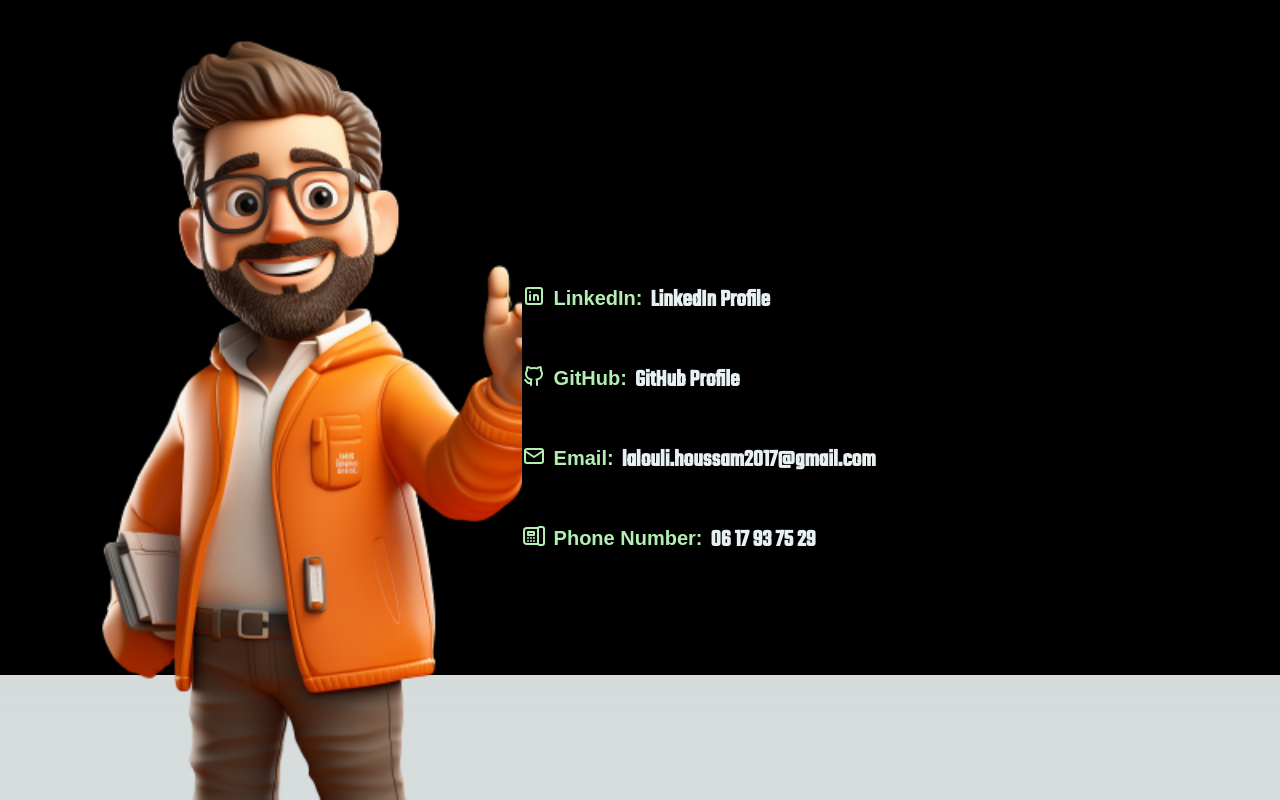
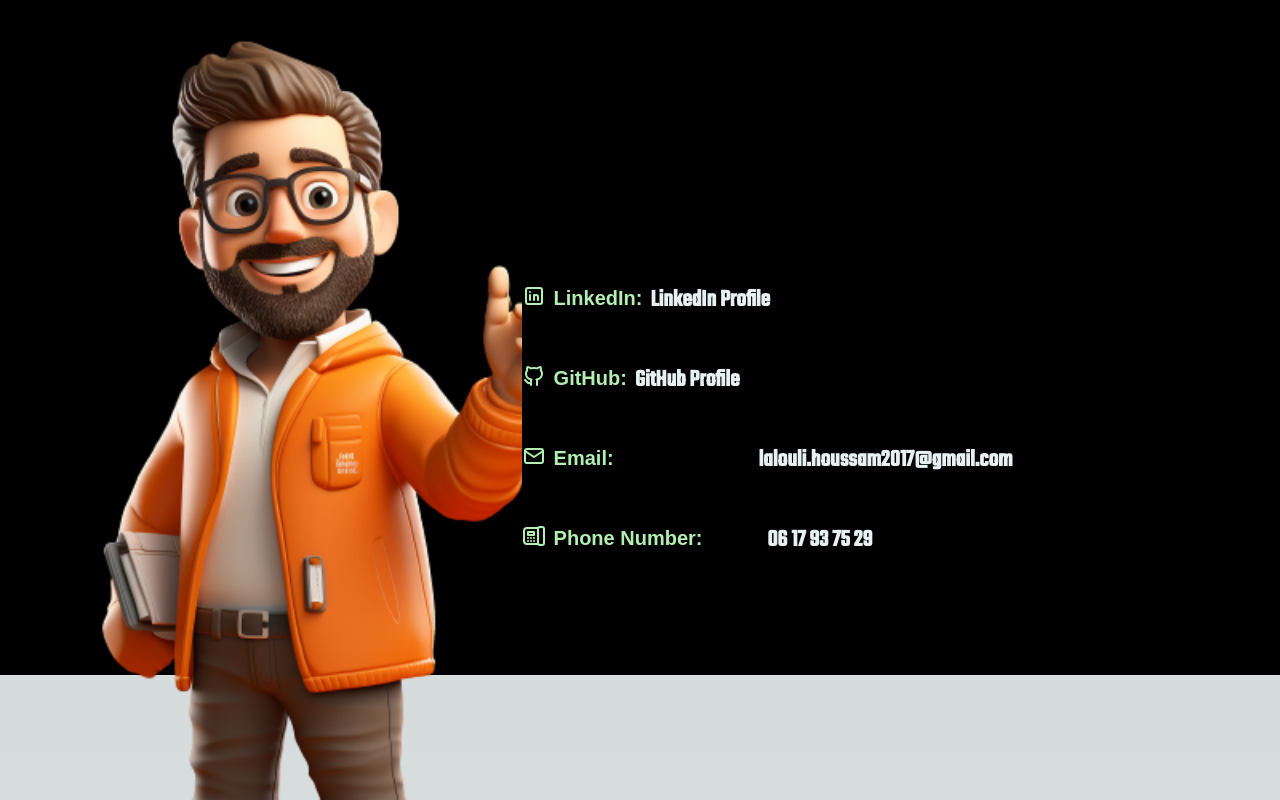
Before and after one commit to lalouli/Second_portFolio, a Next.js app: page / in a window 1280 px wide. Shown: the part 4453-5253 px from the top of the page. Built offline with nearby package versions, Linux system fonts and the light colour scheme; a web font is replaced by a local one.

Commit message:
add animation

```diff
--- a/src/components/Contact.tsx
+++ b/src/components/Contact.tsx
@@ -1,14 +1,12 @@
-'use client';
-import React, { useState } from 'react'
-import { motion } from 'framer-motion'
+"use client";
+import React, { useState } from "react";
+import { motion } from "framer-motion";
 import { Typography } from "@material-tailwind/react";
 import { IconBrandLinkedin } from "@tabler/icons-react";
 import { IconBrandGithub } from "@tabler/icons-react";
 import { IconMail } from "@tabler/icons-react";
 import { IconDeviceLandlinePhone } from "@tabler/icons-react";
 const Contact = () => {
-
-
   return (
     <div className="w-full h-screen flex flex-col gap-10">
       <div className="h-[200px] w-full flex ">
@@ -24,10 +22,9 @@ const Contact = () => {
           </span>
         </motion.div>
       </div>
-       <div className='w-[80%] h-full flex justify-center items-center '>
-
+      <div className="w-[80%] h-full flex justify-center items-center ">
         <div className="flex flex-row  w-[80%] h-[80%]">
-        <div className='hidden lg:flex  justify-center items-center '>
+          <div className="hidden lg:flex  justify-center items-center ">
             <motion.img
               className="h-[800px] w-full  object-cover object-center"
               initial={{ opacity: 0, y: 25 }}
@@ -45,16 +42,26 @@ const Contact = () => {
                 whileInView={{ opacity: 1, y: 0 }}
                 transition={{ duration: 1, delay: 1 }}
               >
+
                 <IconBrandLinkedin />
+
                 LinkedIn:{" "}
+
+                <motion.div
+                  initial={{ x: "100%" }}
+                  animate={{ x: 0 }}
+                  transition={{ duration: 3 }}
+                  className="text-2xl font-teko font-bold text-[#E8F1F2]  "
+                >
                   <a
                     href="https://www.linkedin.com/in/houssam-lalouli-56a40b215/"
                     target="_blank"
                     rel="noopener noreferrer"
-              className="text-2xl font-teko font-bold text-[#E8F1F2]"
+                    className="marquee"
                   >
                     LinkedIn Profile
                   </a>
+                </motion.div>
               </motion.p>
               <motion.p
                 className="w-[400px] text-xl flex flex-row  font-skranji font-bold text-[#B3EFB2] gap-2"
@@ -64,14 +71,21 @@ const Contact = () => {
               >
                 <IconBrandGithub />
                 GitHub:{" "}
+                <motion.div
+                  initial={{ x: "100%" }}
+                  animate={{ x: 0 }}
+                  transition={{ duration: 3 }}
+                  className="marquee"
+                >
                 <a
                   href="https://github.com/lalouli"
                   target="_blank"
                   rel="noopener noreferrer"
-              className="text-2xl font-teko font-bold text-[#E8F1F2]"
+                  className="text-2xl font-teko font-bold text-[#E8F1F2] "
                 >
                   GitHub Profile
                 </a>
+                </motion.div>
               </motion.p>
               <motion.p
                 className="w-[400px] text-xl flex flex-row font-skranji font-bold text-[#B3EFB2] gap-2"
@@ -81,10 +95,16 @@ const Contact = () => {
               >
                 <IconMail />
                 Email:{" "}
+                <motion.div
+                  initial={{ x: "100%" }}
+                  animate={{ x: 0 }}
+                  transition={{ duration: 5, repeat: Infinity}}
+                  className="marquee"
+                >
                 <a className="text-2xl font-teko font-bold text-[#E8F1F2]">
                   lalouli.houssam2017@gmail.com
                 </a>
-
+                </motion.div>
               </motion.p>
               <motion.p
                 className="w-[400px] text-xl flex flex-row font-skranji font-bold text-[#B3EFB2] gap-2"
@@ -94,18 +114,23 @@ const Contact = () => {
               >
                 <IconDeviceLandlinePhone />
                 Phone Number:{" "}
+                <motion.div
+                  initial={{ x: "100%" }}
+                  animate={{ x: 0 }}
+                  transition={{ duration: 5, repeat: Infinity}}
+                  className="marquee"
+                >
                 <a className="text-2xl font-teko font-bold text-[#E8F1F2]">
                   06 17 93 75 29
                 </a>
+                </motion.div>
               </motion.p>
             </div>
-
           </>
-
         </div>
       </div>
     </div>
-  )
-}
+  );
+};
 
-export default Contact
+export default Contact;
```
Also changed, not shown: src/app/globals.css (line endings or trailing spaces). Lines whose indentation alone changed are shown as unchanged.
